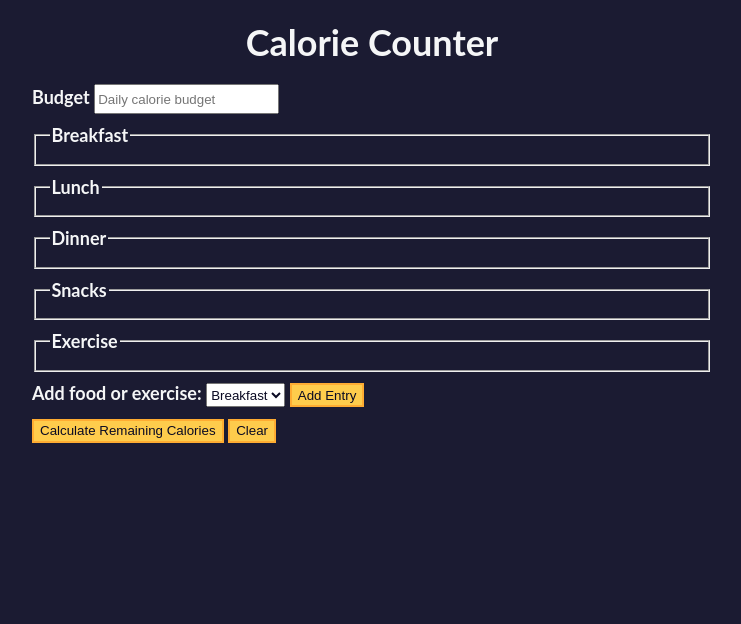
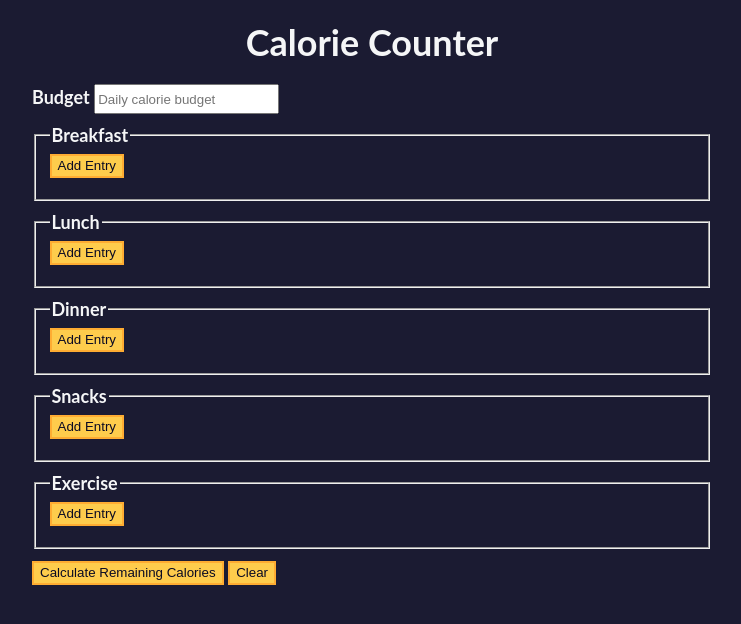
Before and after one commit to jeiook/calorie-counter-svelte, a Svelte app: page / in a window 1280 px wide. Shown: the top 624 px of the page, without its empty margins (268-1009 px from the left). Built offline with nearby package versions, Linux system fonts and the light colour scheme.

Commit message:
CalorieInput comp + redesign for dynamic input

```diff
--- a/src/App.svelte
+++ b/src/App.svelte
@@ -1,12 +1,20 @@
 <script lang="ts">
+  import CalorieInput from "./components/CalorieInput.svelte";
+
   let calorieCounter: HTMLElement;
   let budgetNumberInput: HTMLElement;
-  let entryDropdown: HTMLElement;
-  let addEntryButton: HTMLElement;
   let clearButton: HTMLElement;
   let output: HTMLElement;
 
   let isError = false;
+
+  const calorieInputCategories = [
+    "breakfast",
+    "lunch",
+    "dinner",
+    "snacks",
+    "exercise",
+  ];
 
   function cleanInputString(str: string) {
     const regex = /[+-\s]/g;
@@ -33,42 +41,10 @@
         required
       />
 
-      <fieldset id="breakfast">
-        <legend>Breakfast</legend>
-        <div class="input-container"></div>
-      </fieldset>
-      <fieldset id="lunch">
-        <legend>Lunch</legend>
-        <div class="input-container"></div>
-      </fieldset>
-      <fieldset id="dinner">
-        <legend>Dinner</legend>
-        <div class="input-container"></div>
-      </fieldset>
-      <fieldset id="snacks">
-        <legend>Snacks</legend>
-        <div class="input-container"></div>
-      </fieldset>
-      <fieldset id="exercise">
-        <legend>Exercise</legend>
-        <div class="input-container"></div>
-      </fieldset>
+      {#each calorieInputCategories as category}
+        <CalorieInput name={category} />
+      {/each}
 
-      <div class="controls">
-        <span>
-          <label for="entry-dropdown">Add food or exercise:</label>
-          <select bind:this={entryDropdown} id="entry-dropdown" name="options">
-            <option value="breakfast" selected>Breakfast</option>
-            <option value="lunch">Lunch</option>
-            <option value="dinner">Dinner</option>
-            <option value="snacks">Snacks</option>
-            <option value="exercise">Exercise</option>
-          </select>
-          <button bind:this={addEntryButton} type="button" id="add-entry"
-            >Add Entry</button
-          >
-        </span>
-      </div>
       <div>
         <button type="submit">Calculate Remaining Calories</button>
         <button bind:this={clearButton} type="button" id="clear">Clear</button>
--- a/src/app.css
+++ b/src/app.css
@@ -34,6 +34,7 @@ h1,
 label,
 legend {
   font-weight: bold;
+  text-transform: capitalize;
 }
 
 .input-container {
--- /dev/null
+++ b/src/components/CalorieInput.svelte
@@ -0,0 +1,31 @@
+<script lang="ts">
+  export let name: string;
+
+  let entries: number[] = [];
+
+  function addEntry() {
+    if (entries.length === 0) {
+      entries = [1];
+      return;
+    }
+    entries = [...entries, entries[entries.length - 1] + 1];
+  }
+</script>
+
+<fieldset id={name}>
+  <legend>{name}</legend>
+  <div class="input-container">
+    {#each entries as entry}
+      <label for="${name}-${entry}-name">Entry {entry} Name</label>
+      <input type="text" id="${name}-${entry}-name" placeholder="Name" />
+      <label for="${name}-${entry}-calories">Entry {entry} Calories</label>
+      <input
+        type="number"
+        min="0"
+        placeholder="Calories"
+        id="${name}-${entry}-calories"
+      />
+    {/each}
+  </div>
+  <button on:click={addEntry} type="button" id="add-entry">Add Entry</button>
+</fieldset>
```
